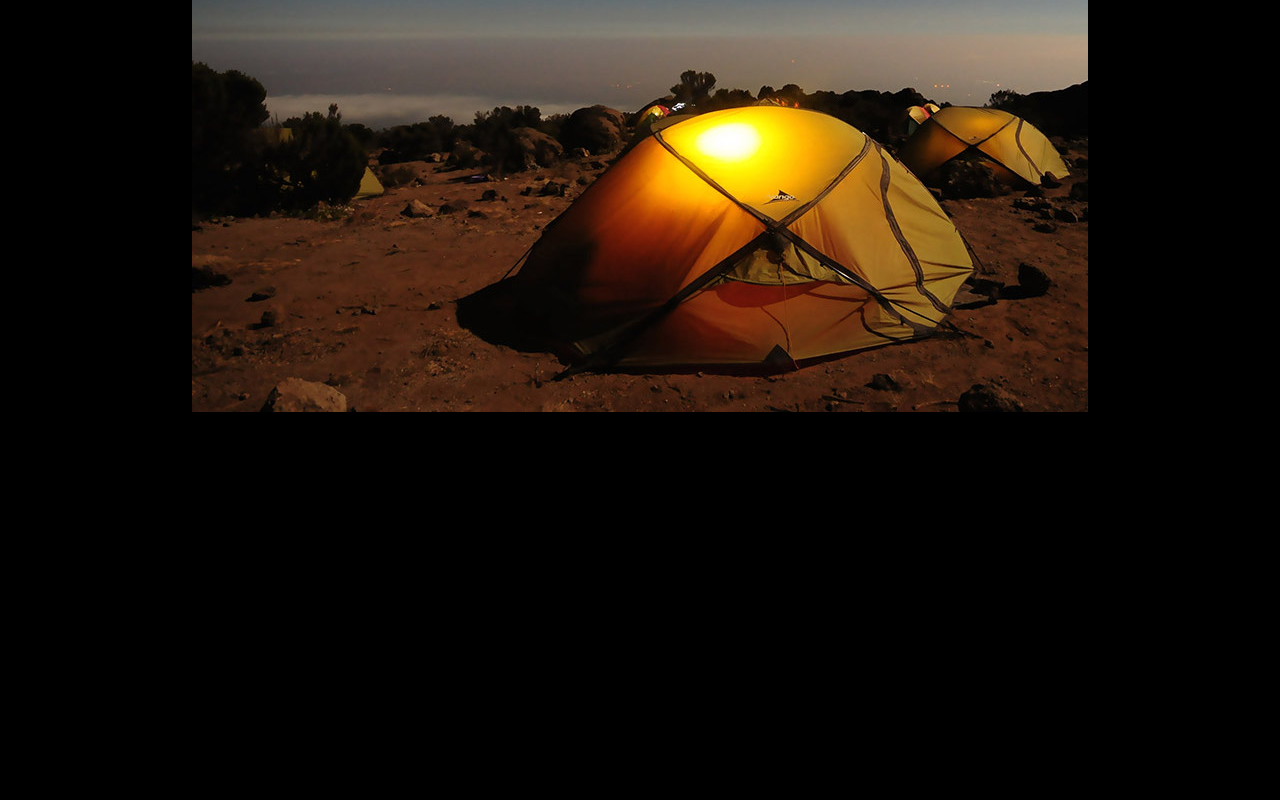
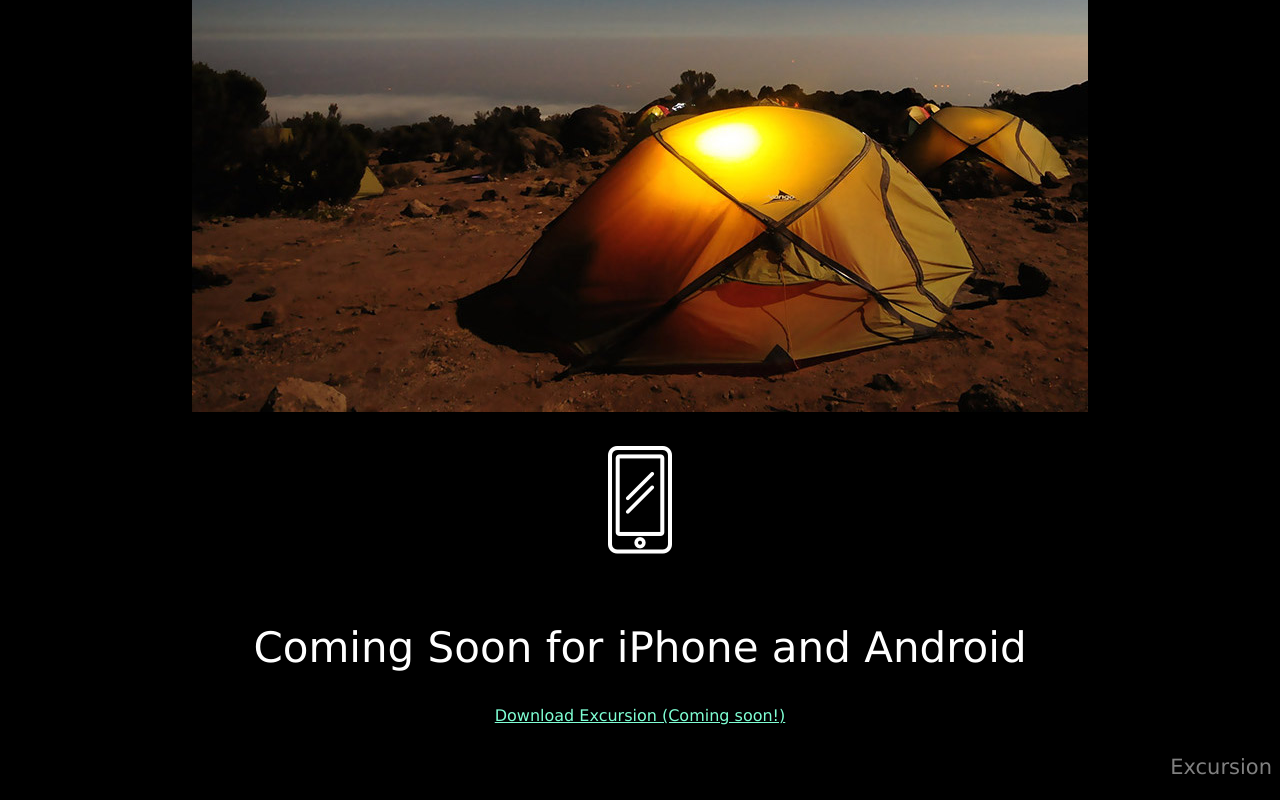
Before and after one commit to Smax1988/excursion, a plain HTML site: page index.html in a window 1280 px wide. Shown: the part 607-1407 px from the top of the page. Before the commit the page ends 1031 px from the top, so only its background shows below. Drawn offline with Linux system fonts and the light colour scheme.

Commit message:
finish page content and styling

```diff
--- a/index.html
+++ b/index.html
@@ -14,5 +14,10 @@
     <h2>Your personal travel guide</h2>
     <p>Excursion remembers places you like, and recommends new points of interest around you.</p>
     <img src="./resources/images/camp.jpg" alt="tent on a mountain top by night">
+    <br>
+    <img src="./resources/images/phone.png" alt="smartphone icon">
+    <h2>Coming Soon for iPhone and Android</h2>
+    <a href="#">Download Excursion (Coming soon!)</a>
+    <p class="footer">Excursion</p>
 </body>
 </html>
--- a/resources/css/style.css
+++ b/resources/css/style.css
@@ -29,5 +29,9 @@ p {
 
 img {
     display: inline-block;
-    justify-content: center;
+    margin-bottom: 30px;
 }
+
+.footer {
+    text-align: right;
+}
```
